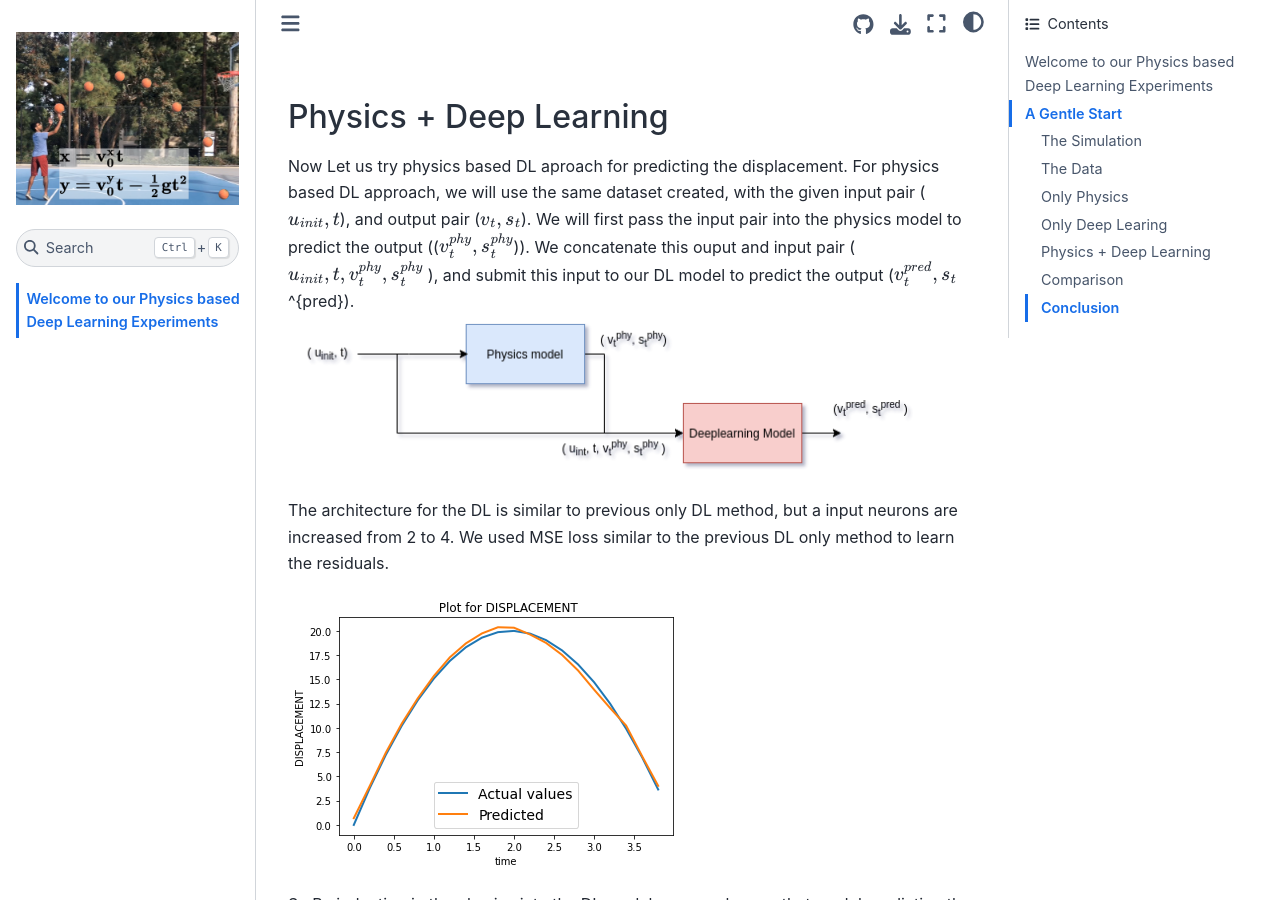
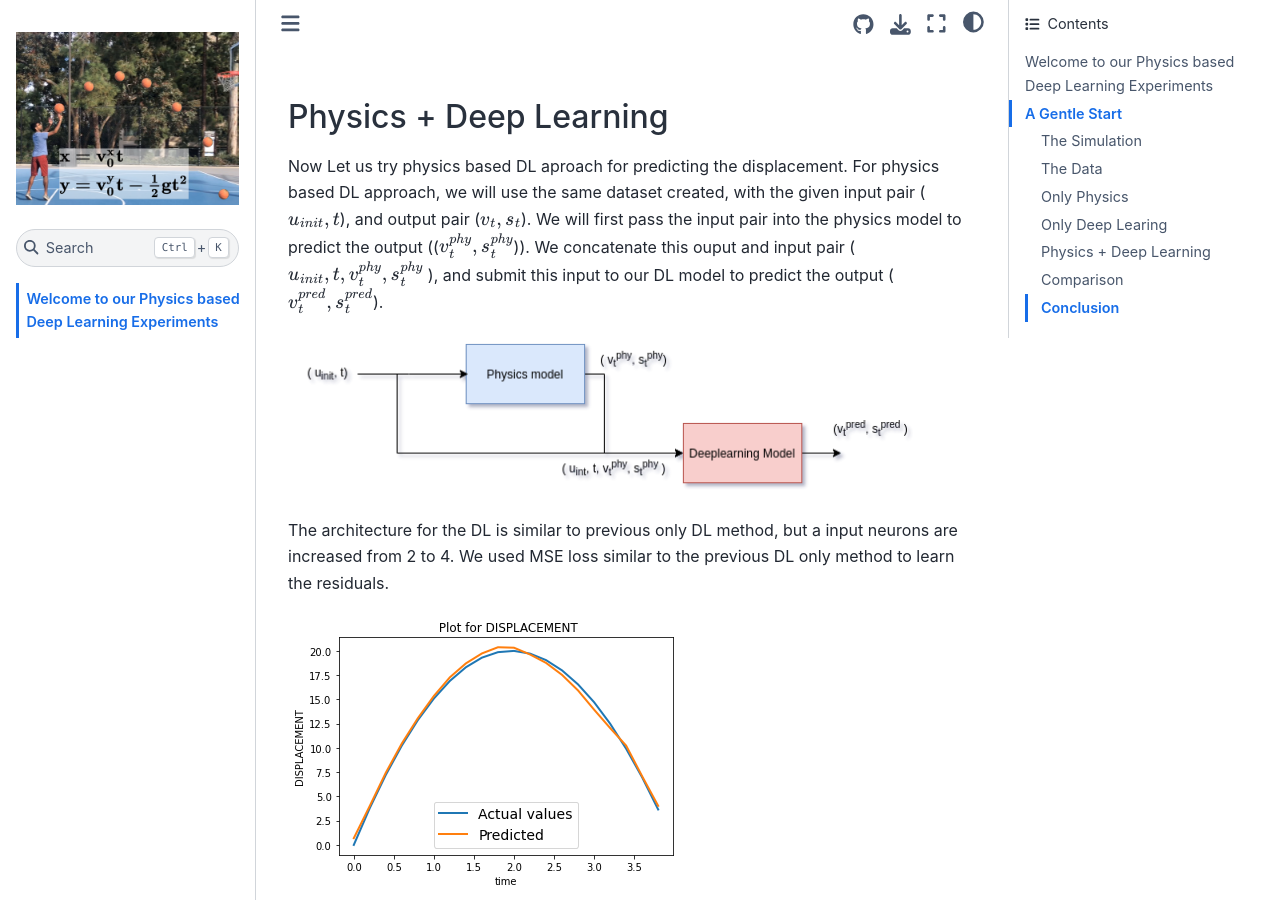
Before and after one commit to srinath2022/physics-based-DL, a Jupyter Book: the page built from intro.md, in a window 1280 px wide and 900 px high, scrolled down 3627 px. Built offline with Jupyter Book 1.0.4 settings and Sphinx 7.4.7 and the Sphinx Book theme 1.1.4, drawn with Linux system fonts in a browser that asks for light colours.

Commit message:
changes in the equation

```diff
--- a/intro.md
+++ b/intro.md
@@ -88,7 +88,8 @@ After training a few epochs, the loss converged. Using this trained model, we cr
 
 ## Physics + Deep Learning
 
-Now Let us try physics based DL aproach for predicting the displacement. For physics based DL approach, we will use the same dataset created, with the given input pair ($u_{init}, t$), and output pair ($ v_{t}, s_{t}$). We will first pass the input pair into the physics model to predict the output (($ v_{t}^{phy}, s_{t}^{phy}$)). We concatenate this ouput and input pair ( $u_{init}, t, v_{t}^{phy}, s_{t}^{phy}$ ), and submit this input to our DL model to predict the output  ($ v_{t}^{pred}, s_{t}$^{pred}).
+Now Let us try physics based DL aproach for predicting the displacement. For physics based DL approach, we will use the same dataset created, with the given input pair ($u_{init}, t$), and output pair ($ v_{t}, s_{t}$). We will first pass the input pair into the physics model to predict the output (($ v_{t}^{phy}, s_{t}^{phy}$)). We concatenate this ouput and input pair ( $u_{init}, t, v_{t}^{phy}, s_{t}^{phy}$ ), and submit this input to our DL model to predict the output  ($ v_{t}^{pred}, s_{t}^{pred}$).
+
 ![blockDiagram](Physics_DL_drawio.png)
 
  The architecture for the DL is similar to previous only DL method, but a input neurons are increased from 2 to 4. We used MSE loss similar to the previous DL only method to learn the residuals.
```
